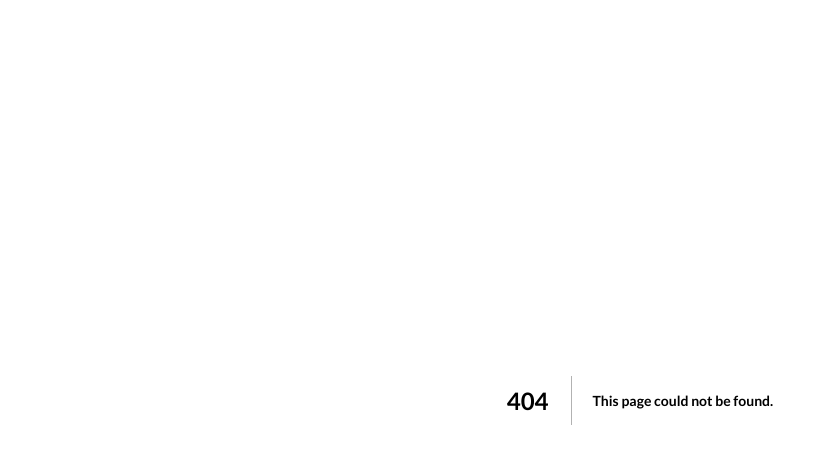
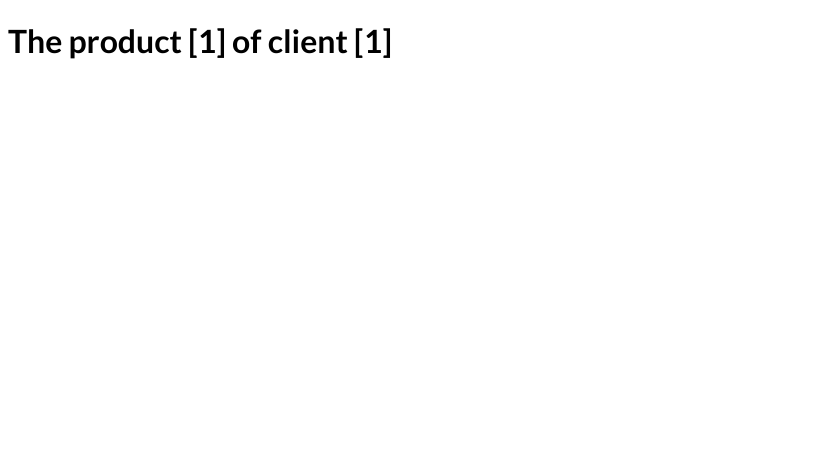
Before and after one commit to UEirt365/learn-nextjs-udemy, a Next.js app in the folder 03-page_and_file_base_routing/: page /clients/1/1 in a window 1280 px wide. Before the commit this address had no page. Shown: the top 450 px of the page, without its empty margins (0-828 px from the left). Built offline with nearby package versions, Linux system fonts and the light colour scheme.

Commit message:
03 - (60) Building Nested Dynamic Routes & Paths

```diff
--- /dev/null
+++ b/03-page_and_file_base_routing/pages/clients/[clientId]/[productId].js
@@ -0,0 +1,13 @@
+import { useRouter } from "next/router";
+
+export default function ProductClientPage() {
+  const router = useRouter();
+  return (
+    <div>
+      <h1>
+        The product [{router.query.productId}] of client [
+        {router.query.clientId}]
+      </h1>
+    </div>
+  );
+}
```
Also changed, not shown: 03-page_and_file_base_routing/pages/clients/[clientId]/index.js (added, +10 -0 lines), 03-page_and_file_base_routing/pages/clients/index.js (added, +7 -0 lines).
